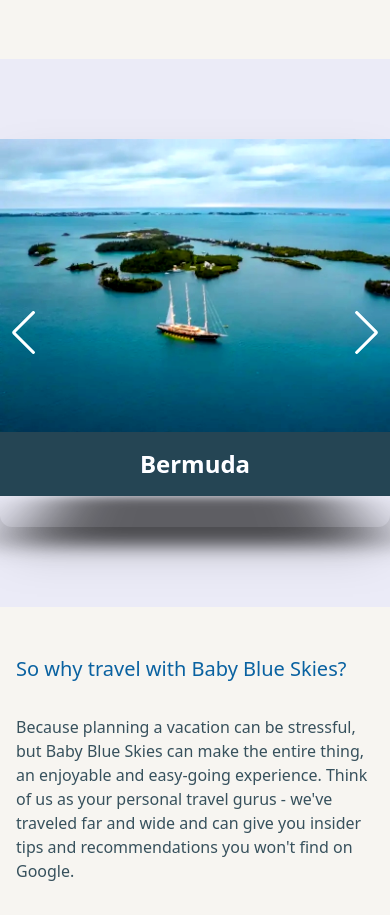
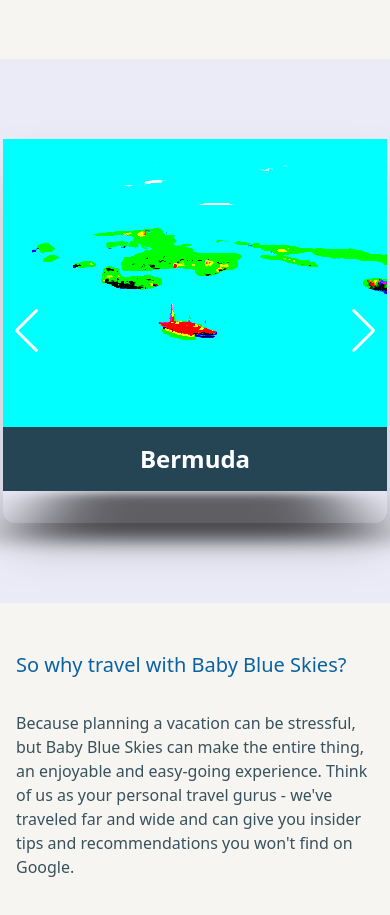
Before and after one commit to RMarmolejo90/Baby-Blue-Skies, a React (Vite) app in the folder front-end/: page / in a window 390 px wide. Shown: the part 2540-3455 px from the top of the page. Built offline with nearby package versions, Linux system fonts and the light colour scheme; a web font is replaced by a local one.

Commit message:
debug and minot styling

```diff
--- a/front-end/src/components/carousel.jsx
+++ b/front-end/src/components/carousel.jsx
@@ -29,12 +29,12 @@ export default () => {
           slidesPerView={1}
           navigation
           onSlideChange={() => console.log('slide change')}
-          className=" max-h-sm lg:max-w-md shadow-2xl contrast-125 rounded-xl"
+          className=" max-w-sm lg:max-w-md shadow-2xl contrast-125 rounded-xl"
         >
           {sliders.map( (sliders, index) => (
             <SwiperSlide key={index} className='slide'  >
               <div className='slide-wrapper'>
-              <img className='swiper-image ' loading="lazy" src={sliders.image} alt={sliders.location} />
+              <img className='swiper-image overflow-hidden saturate-[110] brightness-105 contrast-125 ' loading="lazy" src={sliders.image} alt={sliders.location} />
                 <div className="swiper-lazy-preloader"></div>
                 <div className='text-white-shade max-h-sm lg:max-w-md font-bold p-4 text-2xl text-center bg-dark-shade'>
                   <h2 >{sliders.location}</h2>
```
